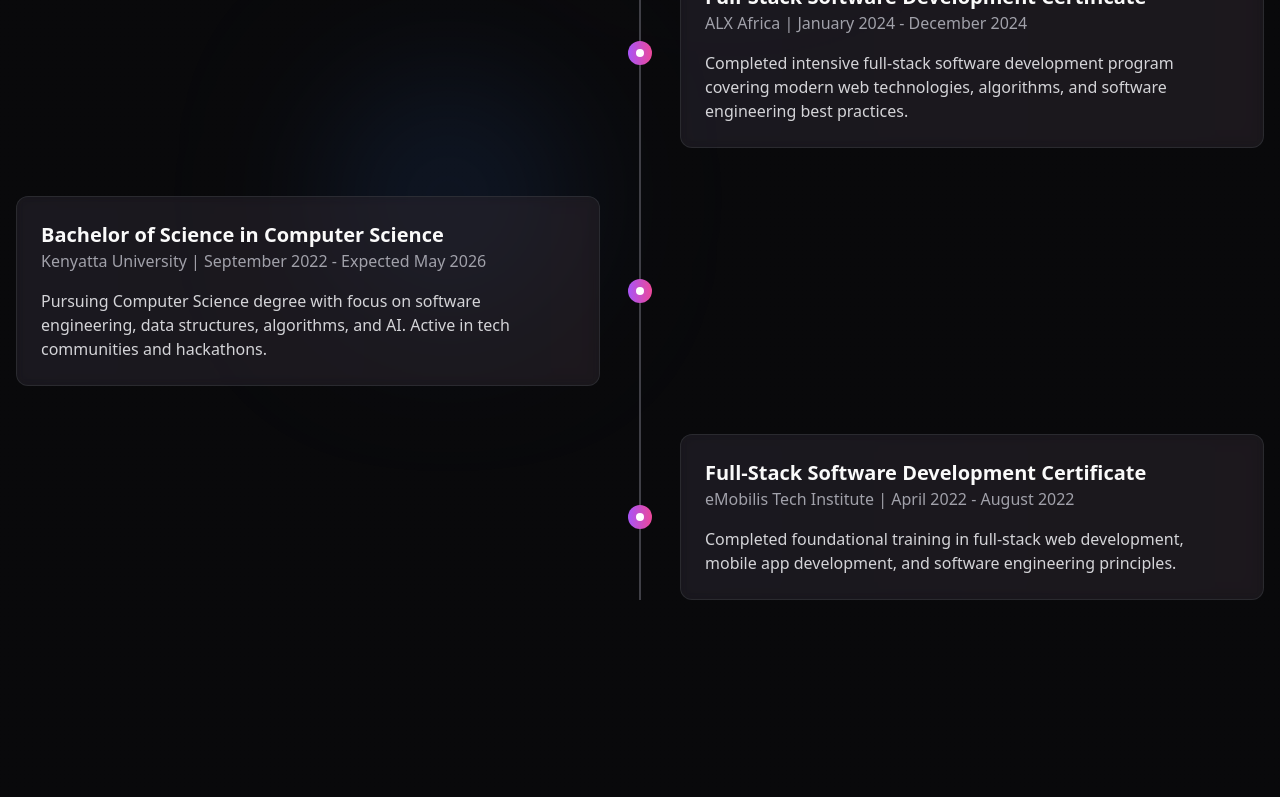
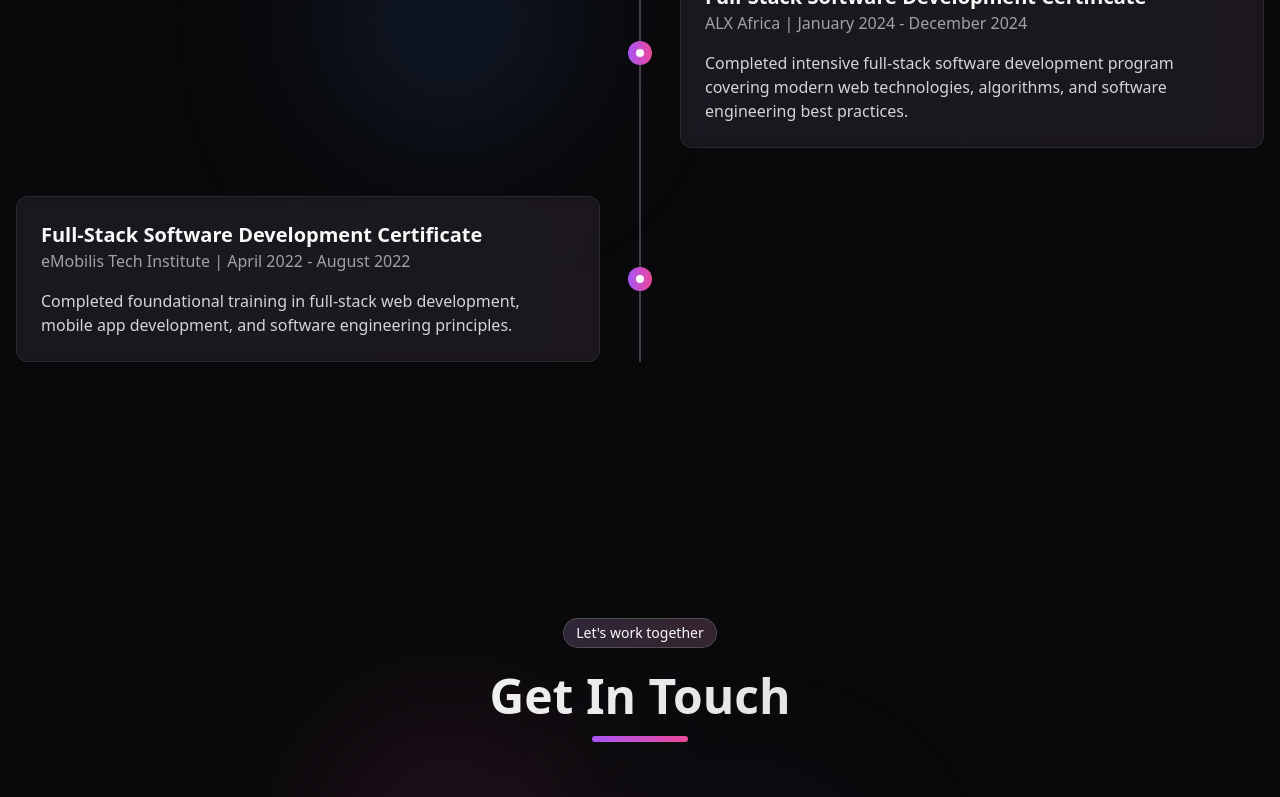
Before and after one commit to linetgitonga/Linet-Portfolio, a Next.js app: page / in a window 1280 px wide. Shown: the part 5406-6203 px from the top of the page. Built offline with nearby package versions, Linux system fonts and the light colour scheme; what path would draw is missing.

Commit message:
timeline

```diff
--- a/components/timeline.tsx
+++ b/components/timeline.tsx
@@ -25,13 +25,13 @@ const experiences = [
     description:
       "Completed intensive full-stack software development program covering modern web technologies, algorithms, and software engineering best practices.",
   },
-  {
-    title: "Bachelor of Science in Computer Science",
-    company: "Kenyatta University",
-    period: "September 2022 - Expected May 2026",
-    description:
-      "Pursuing Computer Science degree with focus on software engineering, data structures, algorithms, and AI. Active in tech communities and hackathons.",
-  },
+  // {
+  //   title: "Bachelor of Science in Computer Science",
+  //   company: "Kenyatta University",
+  //   period: "September 2022 - Expected May 2026",
+  //   description:
+  //     "Pursuing Computer Science degree with focus on software engineering, data structures, algorithms, and AI. Active in tech communities and hackathons.",
+  // },
   {
     title: "Full-Stack Software Development Certificate",
     company: "eMobilis Tech Institute",
```
